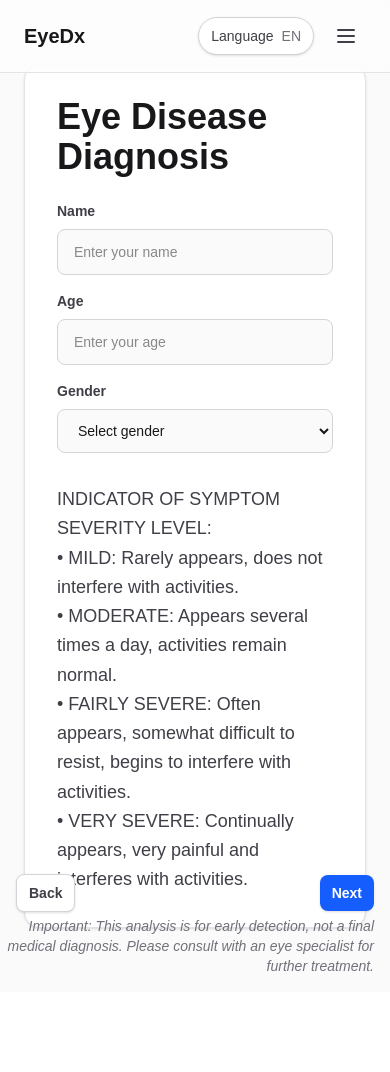
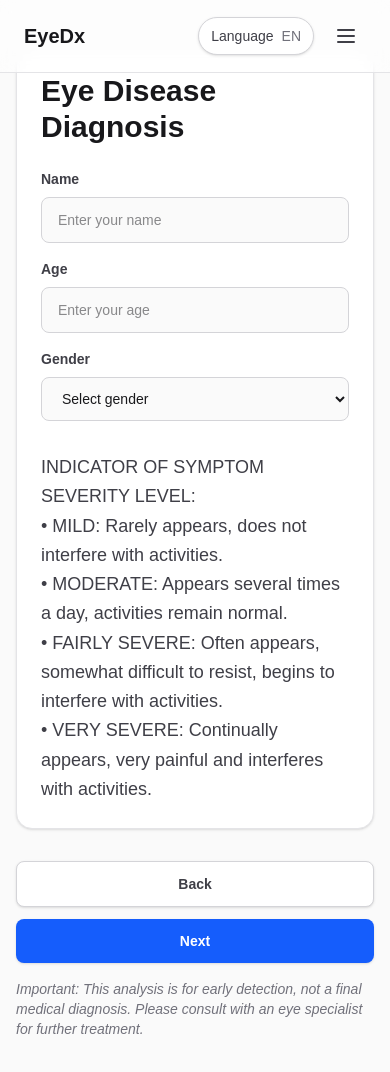
Before and after one commit to yudiwidiandana/eyedx, a Next.js app: page /diagnosis in a window 390 px wide. Shown: the top 1072 px of the page. Before the commit the page ends 992 px from the top, so only its background shows below. Built offline with nearby package versions, Linux system fonts and the light colour scheme.

Commit message:
fead: responsive page

```diff
--- a/app/diagnosis/page.tsx
+++ b/app/diagnosis/page.tsx
@@ -48,9 +48,9 @@ export function DiagnosisPageContent({ locale }: { locale: Locale }) {
   return (
     <div className="flex min-h-screen flex-col bg-zinc-50">
       <Header locale={locale} />
-      <main className="relative flex-1 px-6 py-16 sm:px-8 lg:px-12">
-        <div className="mx-auto max-w-4xl rounded-2xl border border-zinc-200 bg-white p-8 shadow-sm">
-          <h1 className="mb-6 text-4xl font-bold text-zinc-900">{t.title}</h1>
+      <main className="flex-1 px-4 py-12 sm:px-6 lg:px-12">
+        <div className="mx-auto max-w-4xl rounded-2xl border border-zinc-200 bg-white p-6 shadow-sm sm:p-8">
+          <h1 className="mb-6 text-3xl font-bold text-zinc-900 sm:text-4xl">{t.title}</h1>
 
           <div className="mb-8 grid gap-4 sm:grid-cols-3">
             <label className="flex flex-col gap-2 text-sm text-zinc-700">
@@ -100,22 +100,22 @@ export function DiagnosisPageContent({ locale }: { locale: Locale }) {
           <p className="whitespace-pre-line text-lg leading-relaxed text-zinc-700">{t.description}</p>
         </div>
 
-        <div className="absolute bottom-20 left-4 right-4 flex items-center justify-between gap-4">
+        <div className="mt-8 flex flex-col gap-3 sm:flex-row sm:justify-between">
           <Link
             href={`/${locale === "en" ? "" : locale}`}
-            className="rounded-lg border border-zinc-300 bg-white px-3 py-2 text-sm font-semibold text-zinc-700 shadow-sm transition hover:bg-zinc-50"
+            className="w-full rounded-lg border border-zinc-300 bg-white px-4 py-3 text-center text-sm font-semibold text-zinc-700 shadow-sm transition hover:bg-zinc-50 sm:w-auto"
           >
             {t.backButton}
           </Link>
           <button
             onClick={handleNext}
-            className="rounded-lg bg-blue-600 px-3 py-2 text-sm font-semibold text-white shadow-sm transition hover:bg-blue-700"
+            className="w-full rounded-lg bg-blue-600 px-4 py-3 text-sm font-semibold text-white shadow-sm transition hover:bg-blue-700 sm:w-auto"
           >
             {t.nextButton}
           </button>
         </div>
 
-        <p className="absolute bottom-4 right-4 max-w-md text-right text-sm italic text-zinc-500">
+        <p className="mt-4 text-sm italic text-zinc-500">
           {t.disclaimer}
         </p>
       </main>
--- a/app/questionnaire/page.tsx
+++ b/app/questionnaire/page.tsx
@@ -160,11 +160,11 @@ function QuestionnaireContent({ locale }: { locale: Locale }) {
   return (
     <div className="flex min-h-screen flex-col bg-zinc-50">
       <Header locale={locale} />
-      <main className="relative flex-1 px-6 py-16 sm:px-8 lg:px-12">
+      <main className="flex-1 px-4 py-12 sm:px-6 lg:px-12">
         <div className="mx-auto max-w-4xl">
           {/* Progress info */}
           <div className="mb-8">
-            <div className="mb-4 flex items-center justify-between text-sm">
+            <div className="mb-4 flex flex-col gap-4 sm:flex-row sm:items-center sm:justify-between text-sm">
               <div className="space-y-1">
                 <p className="text-zinc-600">
                   {t.questionsAnswered.replace("{count}", answeredCount.toString())}
@@ -191,9 +191,9 @@ function QuestionnaireContent({ locale }: { locale: Locale }) {
           </div>
 
           {/* Question card */}
-          <div className="rounded-2xl border border-zinc-200 bg-white p-8 shadow-sm">
+          <div className="rounded-2xl border border-zinc-200 bg-white p-6 shadow-sm sm:p-8">
             <h1 className="mb-2 text-2xl font-bold text-zinc-900">{t.question}</h1>
-            <p className="mb-8 text-3xl font-semibold text-blue-600">
+            <p className="mb-8 text-2xl font-semibold text-blue-600 sm:text-3xl">
               {currentSymptom.namaGejala}
             </p>
 
@@ -232,17 +232,17 @@ function QuestionnaireContent({ locale }: { locale: Locale }) {
           </div>
 
           {/* Navigation buttons */}
-          <div className="mt-8 flex items-center justify-between gap-4">
+          <div className="mt-8 flex flex-col gap-3 sm:flex-row sm:justify-between">
             <button
               onClick={handleBack}
               disabled={questionHistory.length === 0}
-              className="rounded-lg border border-zinc-300 bg-white px-6 py-3 text-sm font-semibold text-zinc-700 shadow-sm transition hover:bg-zinc-50 disabled:cursor-not-allowed disabled:opacity-50"
+              className="w-full rounded-lg border border-zinc-300 bg-white px-6 py-3 text-sm font-semibold text-zinc-700 shadow-sm transition hover:bg-zinc-50 disabled:cursor-not-allowed disabled:opacity-50 sm:w-auto"
             >
               {t.backButton}
             </button>
             <button
               onClick={handleNext}
-              className="rounded-lg bg-blue-600 px-6 py-3 text-sm font-semibold text-white shadow-sm transition hover:bg-blue-700"
+              className="w-full rounded-lg bg-blue-600 px-6 py-3 text-sm font-semibold text-white shadow-sm transition hover:bg-blue-700 sm:w-auto"
             >
               {t.nextButton}
             </button>
```
